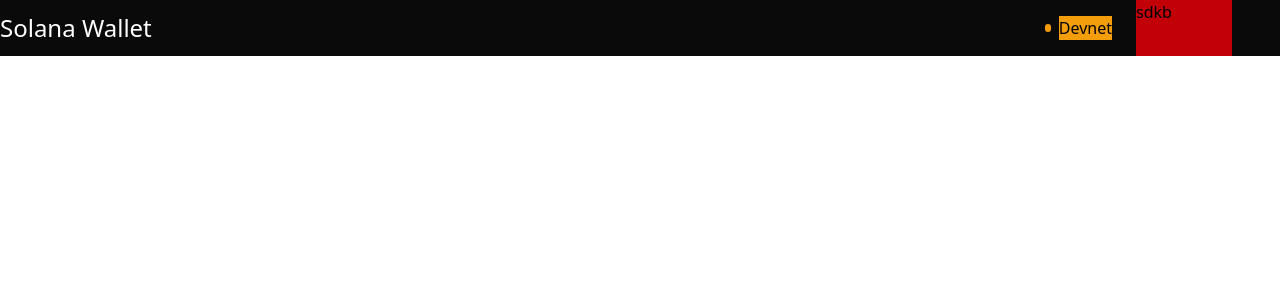
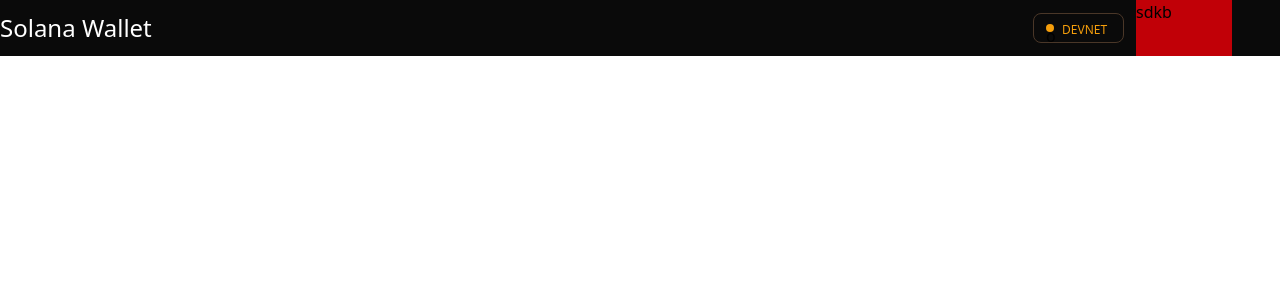
Before and after one commit to Mohfazam/Web3, a React (Vite) app in the folder DAPP/: page / in a window 1280 px wide. Shown: the top 300 px of the page. Built offline with nearby package versions, Linux system fonts and the light colour scheme; what @solana/wallet-adapter-react, @solana/wallet-adapter-react-ui would draw is missing.

Commit message:
DEVNET 2

```diff
--- a/DAPP/src/Components/Header/Network.tsx
+++ b/DAPP/src/Components/Header/Network.tsx
@@ -1,11 +1,13 @@
 export const Network = () => {
     return(
-        <div className=" flex items-center w-[91px] h-[30px] pt-[6px] pb-[6px] pr-[12px] pl-[12px]">
-            <div className="w-2 h-2 bg-[#f59e0b] rounded-full mr-2">
-
-            </div>
-            <div className="bg-[#f59e0b]">
-                Devnet
+            <div className="border-[0.5px] rounded-lg border-[#4a3728] flex items-center w-[91px] h-[30px] pt-[6px] pb-[6px] pr-[12px] pl-[12px]">
+                <div className="w-2 h-2 bg-[#f59e0b] rounded-full mr-2">
+                     o
+                </div>
+            <div className="text-[#f59e0b]">
+                <span className="text-xs font-medium text-[#f59e0b]">
+                    DEVNET
+                </span>
             </div>
         </div>
     )
```
